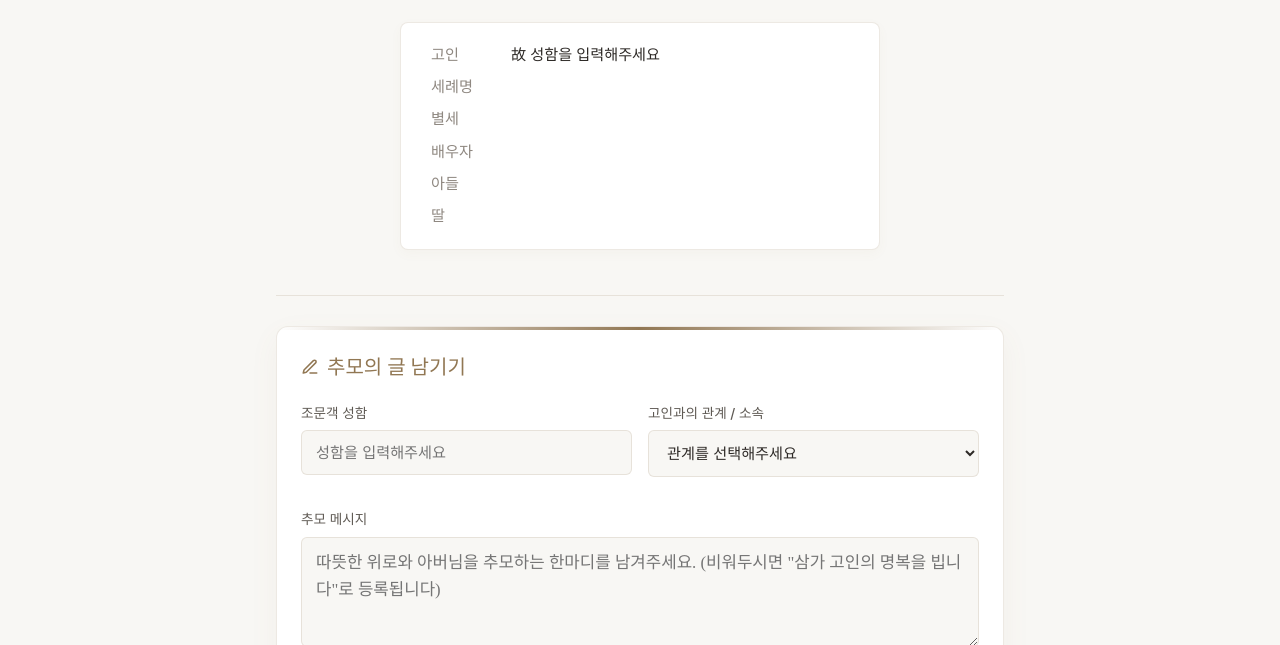
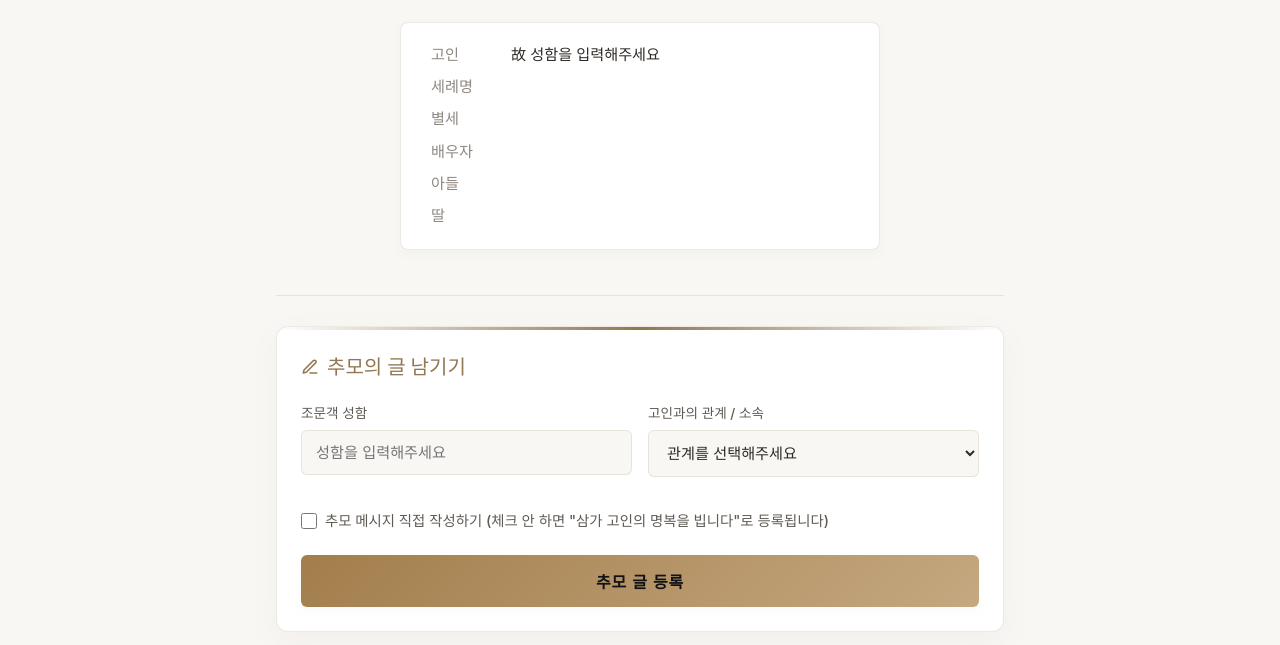
Before and after one commit to yimina/funeral-service, a plain HTML site: page index.html in a window 1280 px wide. Shown: the part 307-952 px from the top of the page. Drawn offline with Linux system fonts and the light colour scheme; no server answers; a web font is replaced by a local one.

Commit message:
Add files via upload

```diff
--- a/app.js
+++ b/app.js
@@ -69,6 +69,8 @@ const DOM = {
   inputName: document.getElementById("visitor-name"),
   inputRelation: document.getElementById("visitor-relation"),
   inputMessage: document.getElementById("visitor-message"),
+  writeMessageCheckbox: document.getElementById("write-message-checkbox"),
+  messageFieldGroup: document.getElementById("message-field-group"),
 
   // Search & Filter
   searchInput: document.getElementById("search-input"),
@@ -363,7 +365,7 @@ function syncCreateToGoogleSheets(record) {
 
   postToGoogleSheets({ action: "create", data: record })
     .then(() => {
-      showToast("구글 스프레드시트에 작성 완료", "success");
+      // 이미 로컬 등록 완료 토스트가 떴으므로 중복 안내하지 않음
     })
     .catch(err => {
       console.error("구글 시트 전송 실패:", err);
@@ -402,13 +404,23 @@ function syncInfoToGoogleSheets() {
 
 // 8. 이벤트 리스너 설정
 function setupEventListeners() {
+  // 추모 메시지 직접 작성 체크박스: 체크 시 입력창 노출
+  DOM.writeMessageCheckbox.addEventListener("change", (e) => {
+    DOM.messageFieldGroup.style.display = e.target.checked ? "flex" : "none";
+    if (!e.target.checked) {
+      DOM.inputMessage.value = "";
+    }
+  });
+
   // 방명록 작성 제출
   DOM.form.addEventListener("submit", (e) => {
     e.preventDefault();
 
     const name = DOM.inputName.value.trim();
     const relation = DOM.inputRelation.value;
-    const message = DOM.inputMessage.value.trim() || "삼가 고인의 명복을 빕니다.";
+    const message = DOM.writeMessageCheckbox.checked
+      ? (DOM.inputMessage.value.trim() || "삼가 고인의 명복을 빕니다.")
+      : "삼가 고인의 명복을 빕니다.";
 
     if (!name) {
       showToast("성함을 입력해 주세요.", "error");
@@ -438,6 +450,8 @@ function setupEventListeners() {
     DOM.inputName.value = "";
     DOM.inputRelation.value = "";
     DOM.inputMessage.value = "";
+    DOM.writeMessageCheckbox.checked = false;
+    DOM.messageFieldGroup.style.display = "none";
 
     showToast("추모 글이 성공적으로 등록되었습니다.", "success");
 
--- a/index.html
+++ b/index.html
@@ -123,8 +123,14 @@
             </div>
           </div>
           <div class="form-group">
+            <label class="checkbox-label">
+              <input type="checkbox" id="write-message-checkbox">
+              추모 메시지 직접 작성하기 (체크 안 하면 "삼가 고인의 명복을 빕니다"로 등록됩니다)
+            </label>
+          </div>
+          <div class="form-group" id="message-field-group" style="display: none;">
             <label for="visitor-message">추모 메시지</label>
-            <textarea id="visitor-message" class="input-field" placeholder="따뜻한 위로와 아버님을 추모하는 한마디를 남겨주세요. (비워두시면 &quot;삼가 고인의 명복을 빕니다&quot;로 등록됩니다)"></textarea>
+            <textarea id="visitor-message" class="input-field" placeholder="따뜻한 위로와 아버님을 추모하는 한마디를 남겨주세요."></textarea>
           </div>
           <button type="submit" class="submit-btn">추모 글 등록</button>
         </form>
--- a/style.css
+++ b/style.css
@@ -241,6 +241,23 @@ body {
   color: var(--text-secondary);
   margin-bottom: 6px;
   font-weight: 500;
+}
+
+.checkbox-label {
+  display: flex !important;
+  flex-direction: row !important;
+  align-items: center;
+  gap: 8px;
+  cursor: pointer;
+  font-size: 0.9rem !important;
+}
+
+.checkbox-label input[type="checkbox"] {
+  width: 16px;
+  height: 16px;
+  accent-color: var(--accent-gold);
+  cursor: pointer;
+  flex-shrink: 0;
 }
 
 .input-field {
```
